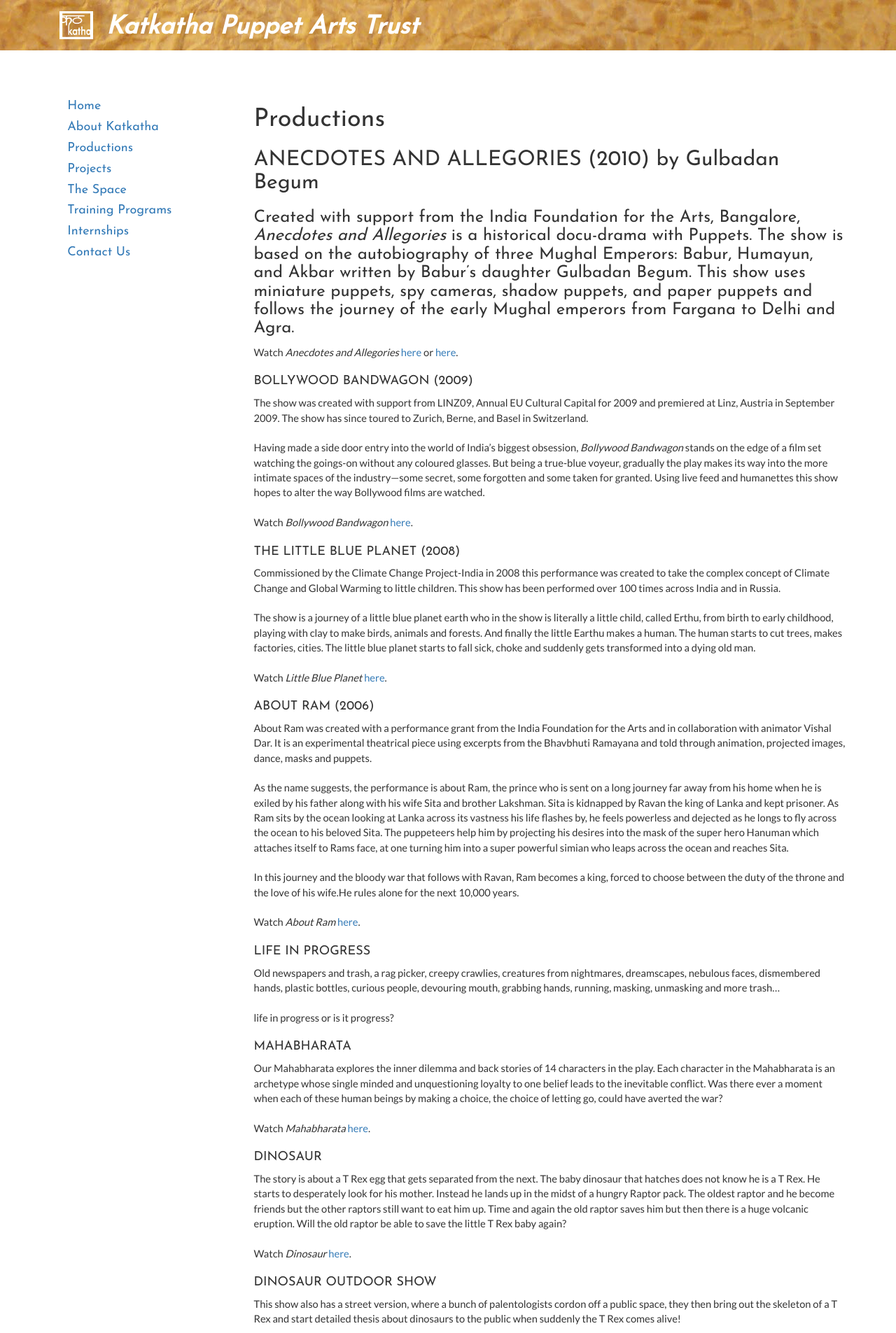
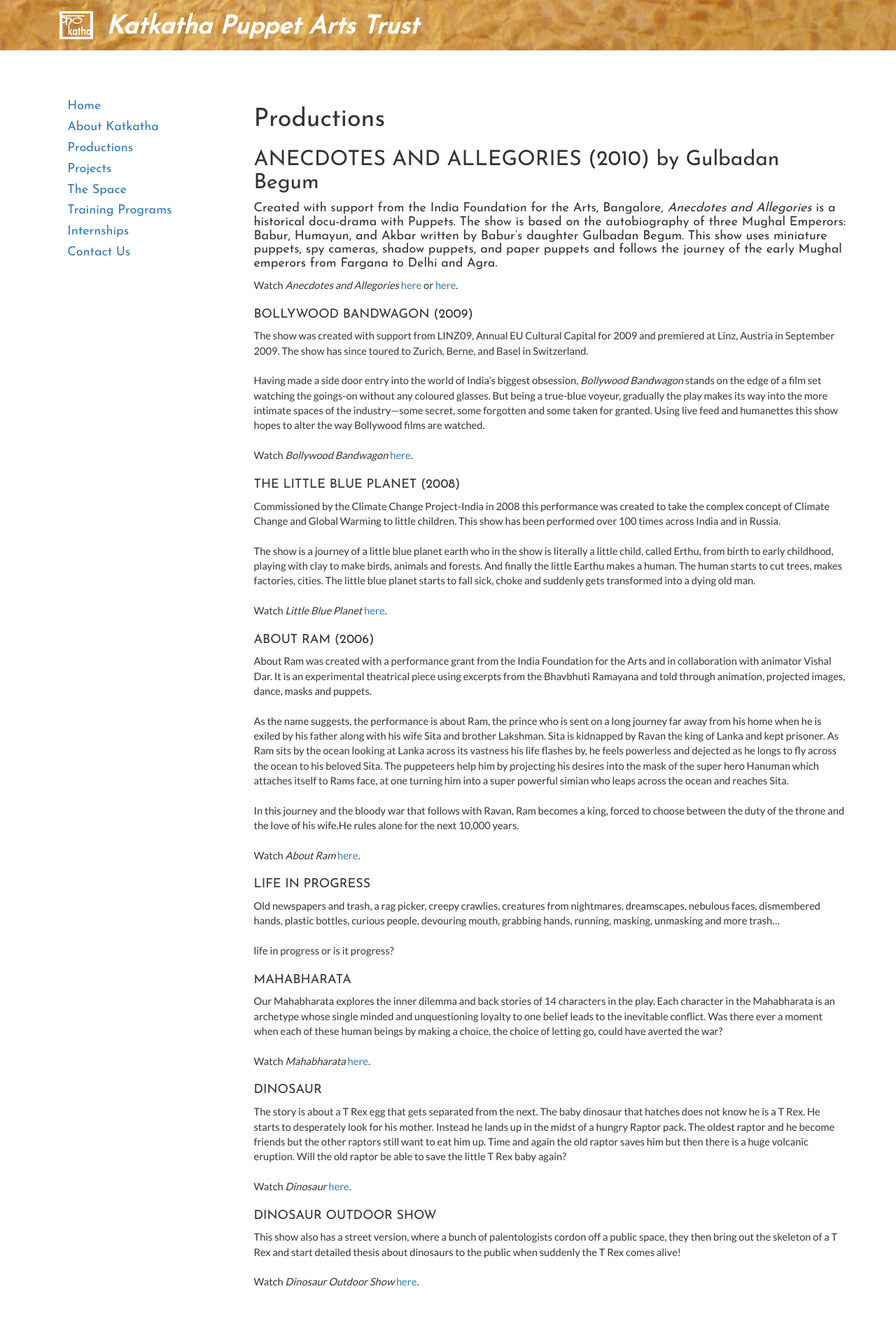
Before and after one commit to katkatha/katkatha.org, a Jekyll site: the page built from _posts/2017-02-03-productions.markdown, in a window 1280 px wide. Shown: the top 1905 px of the page at 70% size. Built offline with Jekyll 4.4.1, drawn with Linux system fonts in a browser that asks for light colours; nearby versions of some CDN libraries.

```diff
--- a/_posts/2017-02-03-productions.markdown
+++ b/_posts/2017-02-03-productions.markdown
@@ -9,9 +9,9 @@ categories: articles
 
 <h2>ANECDOTES AND ALLEGORIES (2010) by Gulbadan Begum</h2>
 
-<h3>Created with support from the India Foundation for the Arts, Bangalore, <i>Anecdotes and Allegories</i> is a historical docu-drama with  Puppets.
+<h4>Created with support from the India Foundation for the Arts, Bangalore, <i>Anecdotes and Allegories</i> is a historical docu-drama with  Puppets.
 
-The show is based on the autobiography of three Mughal Emperors: Babur, Humayun, and Akbar written by Babur’s daughter Gulbadan Begum. This show uses miniature puppets, spy cameras, shadow puppets, and paper puppets and follows the journey of the early Mughal emperors from Fargana to Delhi and Agra.</h3>
+The show is based on the autobiography of three Mughal Emperors: Babur, Humayun, and Akbar written by Babur’s daughter Gulbadan Begum. This show uses miniature puppets, spy cameras, shadow puppets, and paper puppets and follows the journey of the early Mughal emperors from Fargana to Delhi and Agra.</h4>
 
 Watch <i>Anecdotes and Allegories</i> <a href="https://www.youtube.com/watch?v=PsVroODy0Bs" target="_blank">here</a> or <a href="https://www.youtube.com/watch?v=GHn9QbvNXiI" target="_blank">here</a>.
 
```
